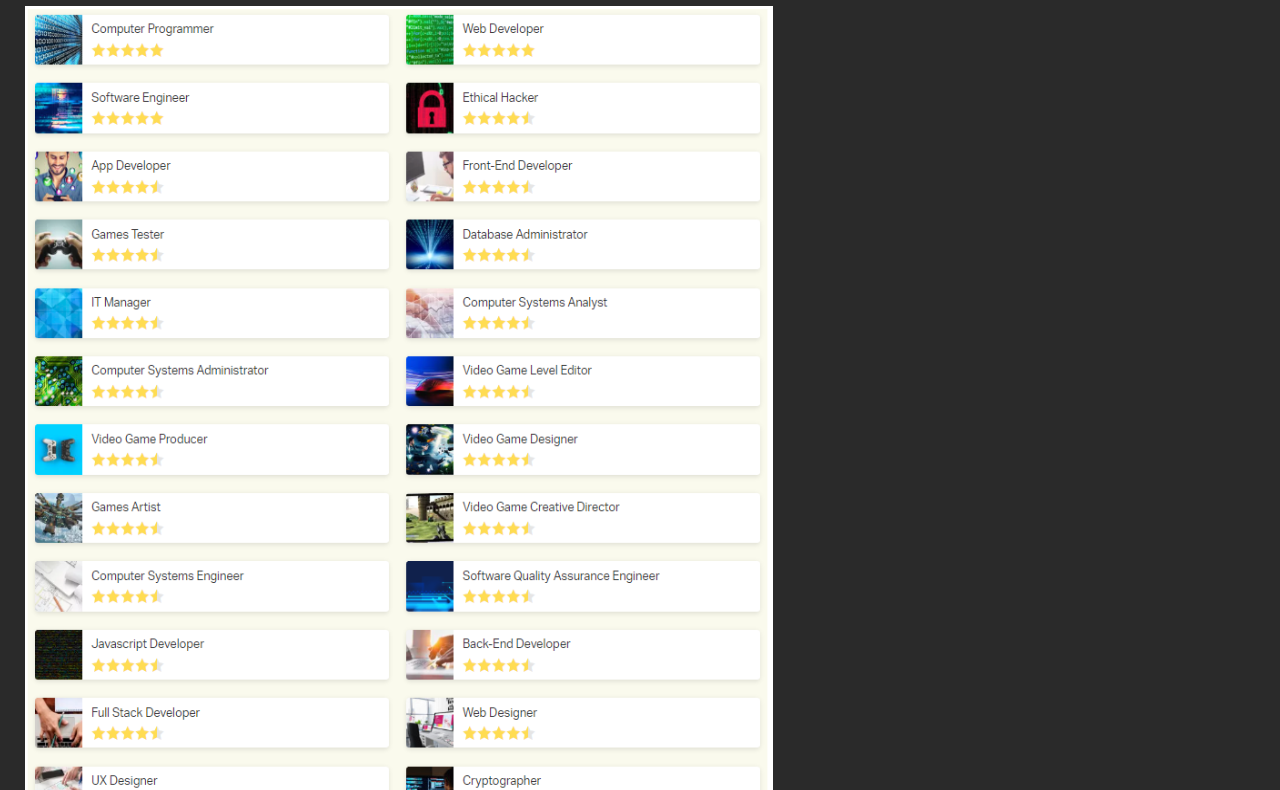
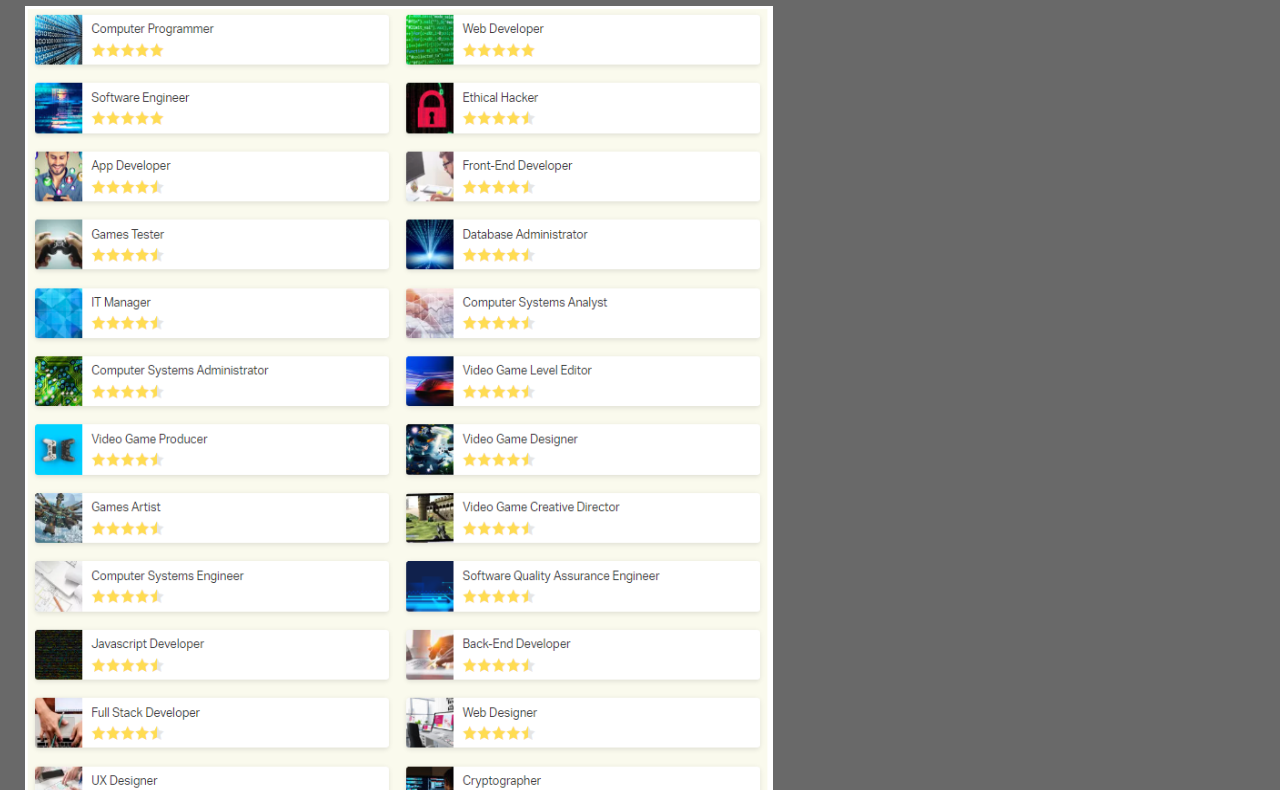
Before and after one commit to MySystemLagz/CareerPlacement, a plain HTML site: page index.html in a window 1280 px wide. Shown: the part 200-990 px from the top of the page. Drawn offline with Linux system fonts and the light colour scheme.

Commit message:
Update default.css

```diff
--- a/default.css
+++ b/default.css
@@ -1,5 +1,5 @@
 html {
-    background-color: #2a2a2a;
+    background-color: dimgray;
     margin: 0;
     font-family: 'Roboto', sans-serif;
 }
```
